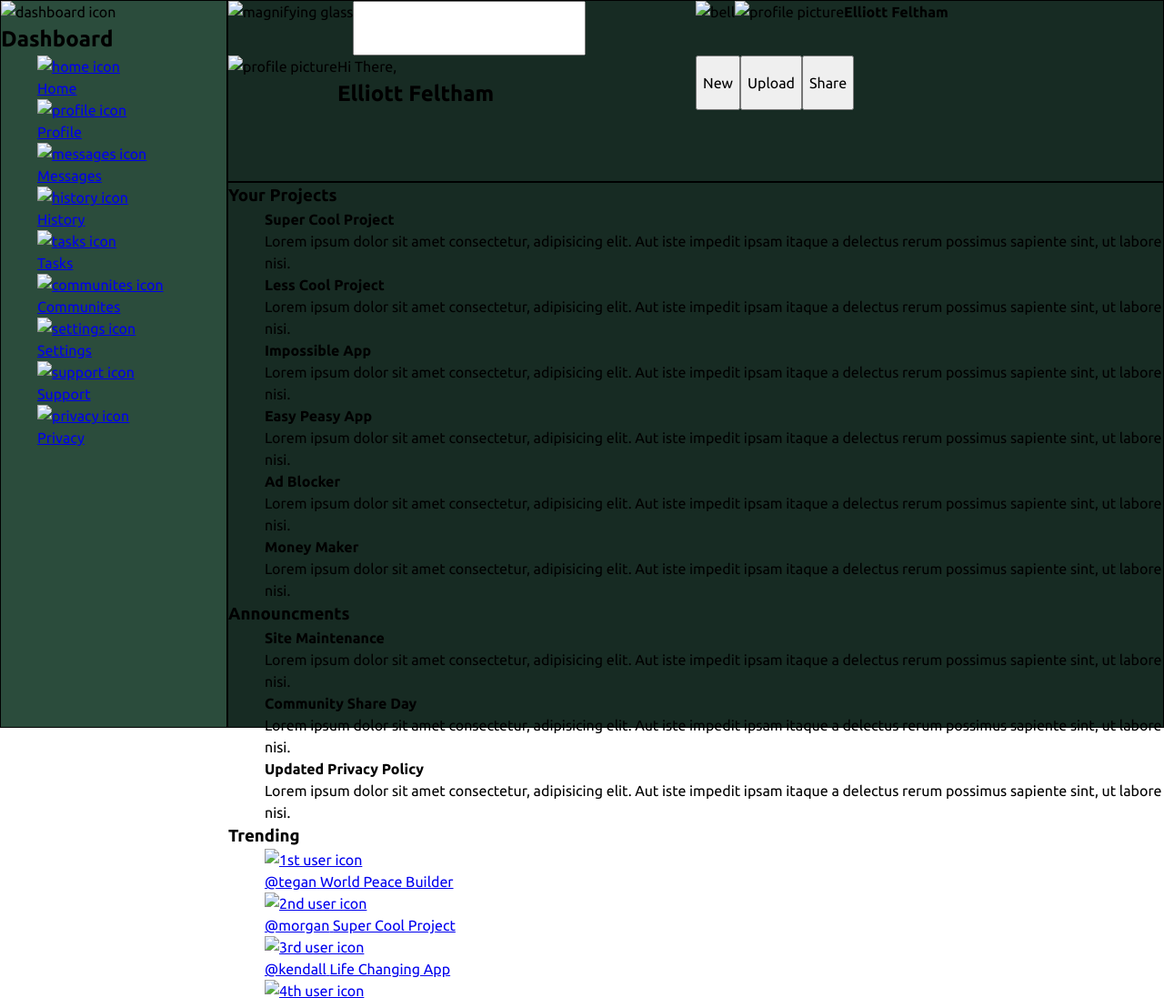
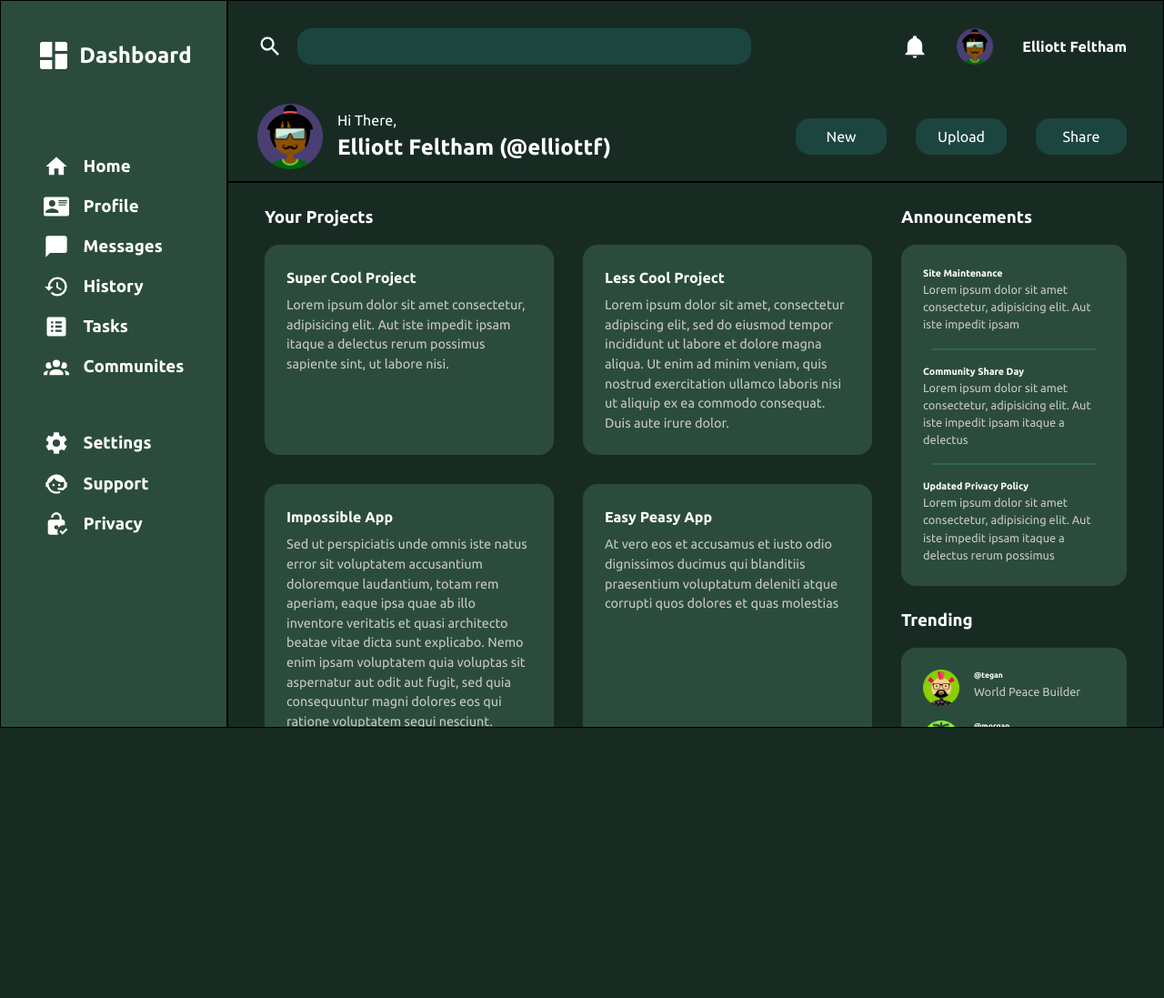
Before and after one commit to elliottfeltham/odin-dashboard, a plain HTML site: page index.html in a window 1280 px wide. Shown: the top 1097 px of the page at 91% size. After the commit the page ends 800 px from the top, so only its background shows below. Drawn offline with Linux system fonts and the light colour scheme.

Commit message:
Finish basic layout

```diff
--- a/index.html
+++ b/index.html
@@ -18,20 +18,22 @@
         <header>
             <div class="header-container">
                 <div class="search-bar">
-                    <img id="search" alt="magnifying glass">
+                    <img src="icons/magnify.svg" id="search" alt="magnifying glass" height="28px" width="28px">
                     <input type="search" name="search-bar" id="search-bar">
                 </div>
                 <div class="account-container">
-                    <img id="notification" alt="bell">
-                    <img id="user-icon-small" alt="profile picture">
+                    <img src="icons/bell.svg" id="notification" alt="bell" height="28px" width="28px">
+                    <img src="images/Avatar 1.png" id="user-icon-small" alt="profile picture" height="40px"
+                        width="40px">
                     <h4>Elliott Feltham</h4>
                 </div>
                 <div class="header-text">
-                    <img id="user-icon-large" alt="profile picture">
-                    <span>
+                    <img src="images/Avatar 1.png" id="user-icon-large" alt="profile picture" height="72px"
+                        width="72px">
+                    <div>
                         <p id="greeting">Hi There,</p>
-                        <h2>Elliott Feltham</h2>
-                    </span>
+                        <h2>Elliott Feltham (@elliottf)</h2>
+                    </div>
                 </div>
                 <div class="header-buttons">
                     <button>New</button>
@@ -43,74 +45,81 @@
         <nav>
             <div class="sidebar-container">
                 <div class="dashboard-title">
-                    <img id="dashboard-icon" alt="dashboard icon">
+                    <img src="icons/view-dashboard.svg" id="dashboard-icon" alt="dashboard icon" height="40px"
+                        width="40px">
                     <h1>Dashboard</h1>
                 </div>
                 <ul class="nav-list">
                     <li class="nav-item">
                         <a href="#">
-                            <img id="home-icon" alt="home icon">
-                            <span>Home</span>
+                            <img src="icons/home.svg" id="home-icon" alt="home icon" height=" 28px" width="28px">
+                            <h3>Home</h3>
                         </a>
                     </li>
                     <li class="nav-item">
                         <a href="#">
-                            <img id="profile-icon" alt="profile icon">
-                            <span>Profile</span>
+                            <img src="icons/card-account-details.svg" id="profile-icon" alt="profile icon"
+                                height=" 28px" width="28px">
+                            <h3>Profile</h3>
                         </a>
                     </li>
                     <li class="nav-item">
                         <a href="#">
-                            <img id="messages-icon" alt="messages icon">
-                            <span>Messages</span>
+                            <img src="icons/message.svg" id="messages-icon" alt="messages icon" height=" 28px"
+                                width="28px">
+                            <h3>Messages</h3>
                         </a>
                     </li>
                     <li class="nav-item">
                         <a href="#">
-                            <img id="history-icon" alt="history icon">
-                            <span>History</span>
+                            <img src="icons/history.svg" id="history-icon" alt="history icon" height=" 28px"
+                                width="28px">
+                            <h3>History</h3>
                         </a>
                     </li>
                     <li class="nav-item">
                         <a href="#">
-                            <img id="tasks-icon" alt="tasks icon">
-                            <span>Tasks</span>
+                            <img src="icons/list-box.svg" id="tasks-icon" alt="tasks icon" height=" 28px" width="28px">
+                            <h3>Tasks</h3>
                         </a>
                     </li>
                     <li class="nav-item">
                         <a href="#">
-                            <img id="communites-icon" alt="communites icon">
-                            <span>Communites</span>
+                            <img src="icons/account-group.svg" id="communites-icon" alt="communites icon" height=" 28px"
+                                width="28px">
+                            <h3>Communites</h3>
                         </a>
                     </li>
                 </ul>
                 <ul class="nav-list">
                     <li class="nav-item">
                         <a href="#">
-                            <img id="settings-icon" alt="settings icon">
-                            <span>Settings</span>
+                            <img src="icons/cog.svg" id="settings-icon" alt="settings icon" height=" 28px" width="28px">
+                            <h3>Settings</h3>
                         </a>
                     </li>
                     <li class="nav-item">
                         <a href="#">
-                            <img id="support-icon" alt="support icon">
-                            <span>Support</span>
+                            <img src="icons/face-agent.svg" id="support-icon" alt="support icon" height=" 28px"
+                                width="28px">
+                            <h3>Support</h3>
                         </a>
                     </li>
                     <li class="nav-item">
                         <a href="#">
-                            <img id="privacy-icon" alt="privacy icon">
-                            <span>Privacy</span>
+                            <img src="icons/lock-open-check.svg" id="privacy-icon" alt="privacy icon" height=" 28px"
+                                width="28px">
+                            <h3>Privacy</h3>
                         </a>
                     </li>
                 </ul>
             </div>
         </nav>
         <main>
-            <div class="content-container">
-                <div class="projects-container">
+            <div class="main-container">
+                <div class="main-column-one">
                     <h3 id="project-heading">Your Projects</h3>
-                    <ul>
+                    <ul class="projects-list">
                         <li class="project-card">
                             <h4>Super Cool Project</h4>
                             <span>Lorem ipsum dolor sit amet consectetur, adipisicing elit. Aut iste impedit ipsam
@@ -118,23 +127,28 @@
                         </li>
                         <li class="project-card">
                             <h4>Less Cool Project</h4>
-                            <span>Lorem ipsum dolor sit amet consectetur, adipisicing elit. Aut iste impedit ipsam
-                                itaque a delectus rerum possimus sapiente sint, ut labore nisi.</span>
+                            <span>Lorem ipsum dolor sit amet, consectetur adipiscing elit, sed do eiusmod tempor
+                                incididunt ut labore et dolore magna aliqua. Ut enim ad minim veniam, quis nostrud
+                                exercitation ullamco laboris nisi ut aliquip ex ea commodo consequat. Duis aute irure
+                                dolor.</span>
                         </li>
                         <li class="project-card">
                             <h4>Impossible App</h4>
-                            <span>Lorem ipsum dolor sit amet consectetur, adipisicing elit. Aut iste impedit ipsam
-                                itaque a delectus rerum possimus sapiente sint, ut labore nisi.</span>
+                            <span>Sed ut perspiciatis unde omnis iste natus error sit voluptatem accusantium doloremque
+                                laudantium, totam rem aperiam, eaque ipsa quae ab illo inventore veritatis et quasi
+                                architecto beatae vitae dicta sunt explicabo. Nemo enim ipsam voluptatem quia voluptas
+                                sit aspernatur aut odit aut fugit, sed quia consequuntur magni dolores eos qui ratione
+                                voluptatem sequi nesciunt.</span>
                         </li>
                         <li class="project-card">
                             <h4>Easy Peasy App</h4>
-                            <span>Lorem ipsum dolor sit amet consectetur, adipisicing elit. Aut iste impedit ipsam
-                                itaque a delectus rerum possimus sapiente sint, ut labore nisi.</span>
+                            <span>At vero eos et accusamus et iusto odio dignissimos ducimus qui blanditiis praesentium
+                                voluptatum deleniti atque corrupti quos dolores et quas molestias</span>
                         </li>
                         <li class="project-card">
                             <h4>Ad Blocker</h4>
-                            <span>Lorem ipsum dolor sit amet consectetur, adipisicing elit. Aut iste impedit ipsam
-                                itaque a delectus rerum possimus sapiente sint, ut labore nisi.</span>
+                            <span>Ut enim ad minima veniam, quis nostrum exercitationem ullam corporis suscipit
+                                laboriosam, nisi ut aliquid ex ea commodi consequatur?</span>
                         </li>
                         <li class="project-card">
                             <h4>Money Maker</h4>
@@ -143,60 +157,76 @@
                         </li>
                     </ul>
                 </div>
-                <div class="announcments-container">
-                    <h3 id="announcments-heading">Announcments</h3>
-                    <ul>
+                <div class="main-column-two">
+                    <div class="announcements-container">
+                        <h3 id="announcements-heading">Announcements</h3>
+                        <ul class="announcements-card">
                             <li class="card">
-                            <h4>Site Maintenance</h4>
+                                <h5>Site Maintenance</h5>
                                 <span>Lorem ipsum dolor sit amet consectetur, adipisicing elit. Aut iste impedit ipsam
-                                itaque a delectus rerum possimus sapiente sint, ut labore nisi.</span>
+                                </span>
                             </li>
+                            <li class="break-line"></li>
                             <li class="card">
-                            <h4>Community Share Day</h4>
+                                <h5>Community Share Day</h5>
                                 <span>Lorem ipsum dolor sit amet consectetur, adipisicing elit. Aut iste impedit ipsam
-                                itaque a delectus rerum possimus sapiente sint, ut labore nisi.</span>
+                                    itaque a delectus</span>
                             </li>
+                            <li class="break-line"></li>
                             <li class="card">
-                            <h4>Updated Privacy Policy</h4>
+                                <h5>Updated Privacy Policy</h5>
                                 <span>Lorem ipsum dolor sit amet consectetur, adipisicing elit. Aut iste impedit ipsam
-                                itaque a delectus rerum possimus sapiente sint, ut labore nisi.</span>
+                                    itaque a delectus rerum possimus</span>
                             </li>
                         </ul>
                     </div>
                     <div class="trending-container">
                         <h3 id="trending-heading">Trending</h3>
-                    <ul>
+                        <ul class="trending-card">
                             <li class="user-card">
                                 <a href="#">
-                                <img id="1st-user-icon" alt="1st user icon">
-                                <span>@tegan</span>
+                                    <img src="images/Avatar 2.png" id="1st-user-icon" alt="1st user icon" height="40px"
+                                        width="40px">
+                                    <div class="profile-container">
+                                        <h6>@tegan</h6>
                                         <span>World Peace Builder</span>
+                                    </div>
                                 </a>
                             </li>
                             <li class="user-card">
                                 <a href="#">
-                                <img id="2nd-user-icon" alt="2nd user icon">
-                                <span>@morgan</span>
+                                    <img src="images/Avatar 3.png" id="2nd-user-icon" alt="2nd user icon" height="40px"
+                                        width="40px">
+                                    <div class="profile-container">
+                                        <h6>@morgan</h6>
                                         <span>Super Cool Project</span>
+                                    </div>
                                 </a>
                             </li>
                             <li class="user-card">
                                 <a href="#">
-                                <img id="3rd-user-icon" alt="3rd user icon">
-                                <span>@kendall</span>
+                                    <img src="images/Avatar 4.png" id="3rd-user-icon" alt="3rd user icon" height="40px"
+                                        width="40px">
+                                    <div class="profile-container">
+                                        <h6>@kendall</h6>
                                         <span>Life Changing App</span>
+                                    </div>
                                 </a>
                             </li>
                             <li class="user-card">
                                 <a href="#">
-                                <img id="4th-user-icon" alt="4th user icon">
-                                <span>@alex</span>
+                                    <img src="images/Avatar 5.png" id="4th-user-icon" alt="4th user icon" height="40px"
+                                        width="40px">
+                                    <div class="profile-container">
+                                        <h6>@alex</h6>
                                         <span>No Traffic Maker</span>
+                                    </div>
                                 </a>
                             </li>
                         </ul>
                     </div>
-
+                </div>
+            </div>
     </div>
     </main>
     </div>
--- a/style.css
+++ b/style.css
@@ -1,4 +1,4 @@
-/* Variables */
+/* -- Variables -- */
 
 :root {
 	--primary-background: #172b23;
@@ -15,6 +15,7 @@
 *::before,
 *::after {
 	box-sizing: border-box;
+	text-decoration: none;
 }
 
 * {
@@ -24,7 +25,9 @@
 html,
 body {
 	font-family: "Ubuntu";
+	color: var(--primary-text);
 	height: 100%;
+	background-color: var(--primary-background);
 }
 
 body {
@@ -46,6 +49,7 @@ textarea,
 select {
 	font: inherit;
 }
+
 ul,
 ol {
 	list-style: none;
@@ -78,6 +82,7 @@ h6 {
 
 .layout-container {
 	height: 100vh;
+	overflow: auto;
 	display: grid;
 	grid-template-columns: 250px minmax(250px, 1fr);
 	grid-template-rows: 200px minmax(250px, 1fr);
@@ -102,11 +107,15 @@ main {
 	grid-column: 2 / -1;
 	grid-row: 2 / -1;
 	border: 1px solid black;
+	overflow: auto;
 }
 
+/* Header */
+
 .header-container {
+	height: 100%;
 	display: grid;
-	grid-template-columns: 1fr 1fr;
+	grid-template-columns: 2fr 1fr;
 	grid-template-rows: 1fr 1fr;
 }
 
@@ -114,26 +123,207 @@ main {
 	grid-column: 1 / 2;
 	grid-row: 1 / 2;
 	display: flex;
+	justify-content: flex-start;
+	align-items: center;
+	gap: 16px;
 }
 
 .account-container {
 	grid-column: 2 / 3;
 	grid-row: 1 / 2;
 	display: flex;
+	justify-content: flex-end;
+	align-items: center;
+	gap: 32px;
+	padding-right: 40px;
 }
 
 .header-text {
 	grid-column: 1 / 2;
 	grid-row: 2 / 3;
 	display: flex;
+	justify-content: flex-start;
+	align-items: center;
+	gap: 16px;
 }
 
 .header-buttons {
 	grid-column: 2/3;
 	grid-row: 2/3;
 	display: flex;
+	justify-content: flex-end;
+	align-items: center;
+	gap: 32px;
+	padding-right: 40px;
 }
 
-/* Content Styles */
+#user-icon-large,
+#search {
+	margin-left: 32px;
+}
 
+/* Navigation */
+
+.sidebar-container {
+	position: relative;
+	display: flex;
+	flex-direction: column;
+	justify-content: flex-start;
+	align-items: center;
+}
+
+.dashboard-title {
+	display: flex;
+	justify-content: flex-start;
+	align-items: center;
+	margin: 40px 32px 32px;
+	gap: 8px;
+}
+
+.nav-list {
+	display: flex;
+	flex-direction: column;
+	padding: 0;
+	gap: 16px;
+	margin: 56px 32px 0px;
+}
+
+/* Main */
+
+.main-container {
+	grid-template-columns: 3fr 1fr;
+	display: grid;
+	gap: 32px;
+}
+.main-column-one {
+	grid-column: 1 / 2;
+}
+
+.projects-list {
+	display: grid;
+	grid-template-columns: repeat(auto-fill, minmax(300px, 1fr));
+	gap: 32px;
+}
+
+.main-column-two {
+	grid-column: 2 / 3;
+	display: flex;
+	flex-direction: column;
+	justify-content: flex-start;
+	align-items: flex-start;
+	width: 100%;
+	padding-right: 40px;
+}
+
+/* -- Content Styles --  */
+
+/* Header */
+
+input[type="search"] {
+	height: 40px;
+	width: 80%;
+	padding: 16px;
+	background-color: var(--secondary-accent);
+	color: var(--primary-text);
+	outline: none;
+	border: none;
+	border-radius: 16px;
+}
+
+button {
+	height: fit-content;
+	width: 100px;
+	padding: 8px;
+	color: var(--primary-text);
+	background-color: var(--secondary-accent);
+	border: 1px none var(--primary-text);
+	border-radius: 16px;
+}
+
+/* Navigation */
+
+#dashboard-icon {
+	border-radius: 1000px;
+}
+
+.nav-item > a {
+	display: flex;
+	width: 155px;
+	gap: 16px;
+	color: var(--primary-text);
+}
+
+/* Main */
+
+span {
+	color: var(--secondary-text);
+}
+
+.main-column-one h3 {
+	margin: 24px 40px 16px;
+}
+
+.main-column-two h3 {
+	margin: 24px 0px 16px;
+}
+
+.project-card {
+	display: flex;
+	flex-direction: column;
+	background-color: var(--secondary-background);
+	padding: 24px;
+	border-radius: 16px;
+}
+
+.user-card > a {
+	color: var(--primary-text);
+}
+
+.trending-card,
+.announcements-card {
+	display: flex;
+	flex-direction: column;
+	justify-content: space-between;
+	align-items: center;
+	gap: 16px;
+	width: 100%;
+	background-color: var(--secondary-background);
+	padding: 24px;
+	border-radius: 16px;
+}
+
+.project-card span {
+	font-size: 0.9rem;
+}
+
+.announcements-card,
+.trending-card {
+	font-size: 0.8rem;
+}
+
+.main-container h4 {
+	margin-bottom: 8px;
+}
+
+.user-card,
+.card {
+	width: 200px;
+}
+
+.user-card a {
+	display: flex;
+}
+
+.profile-container {
+	display: flex;
+	flex-direction: column;
+	gap: 2px;
+	margin-left: 16px;
+}
+
+.break-line {
+	height: 2px;
+	width: 90%;
+	background-color: var(--primary-accent);
+}
 /* Media Queries */
```
Lines whose indentation alone changed are shown as unchanged.
